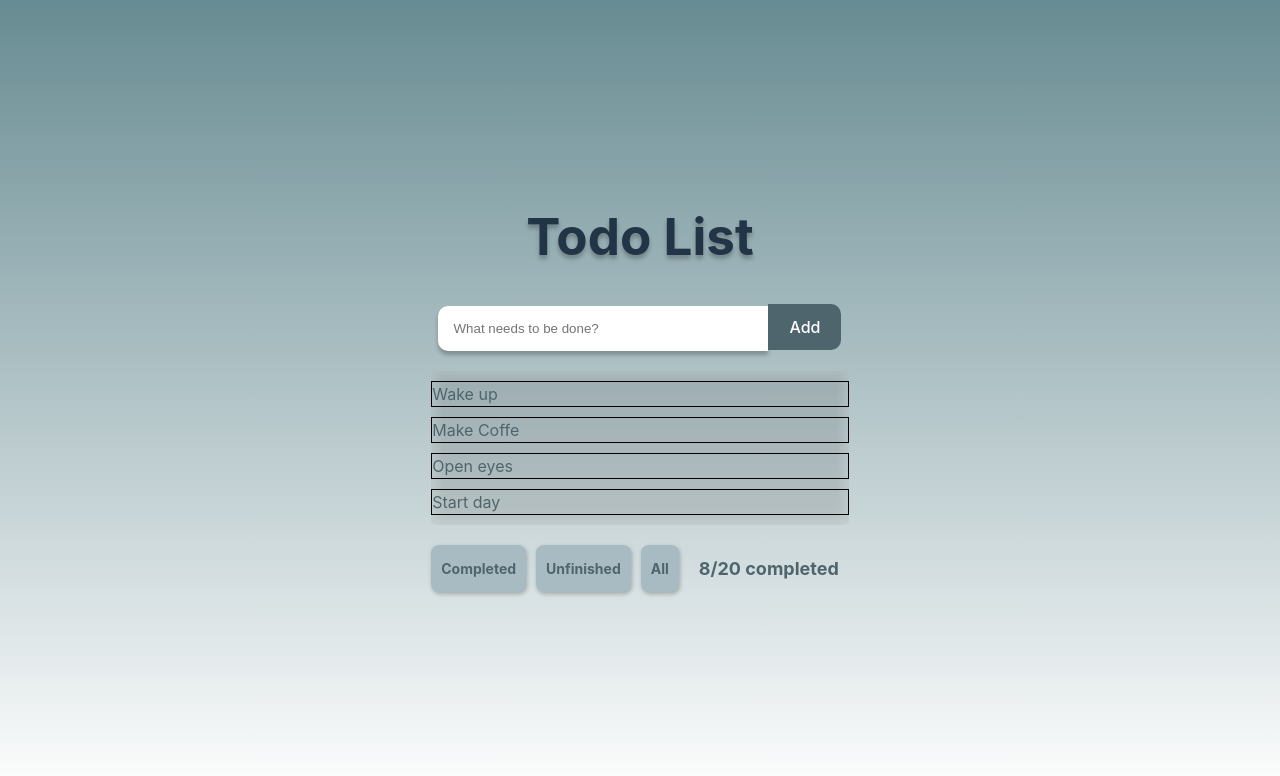
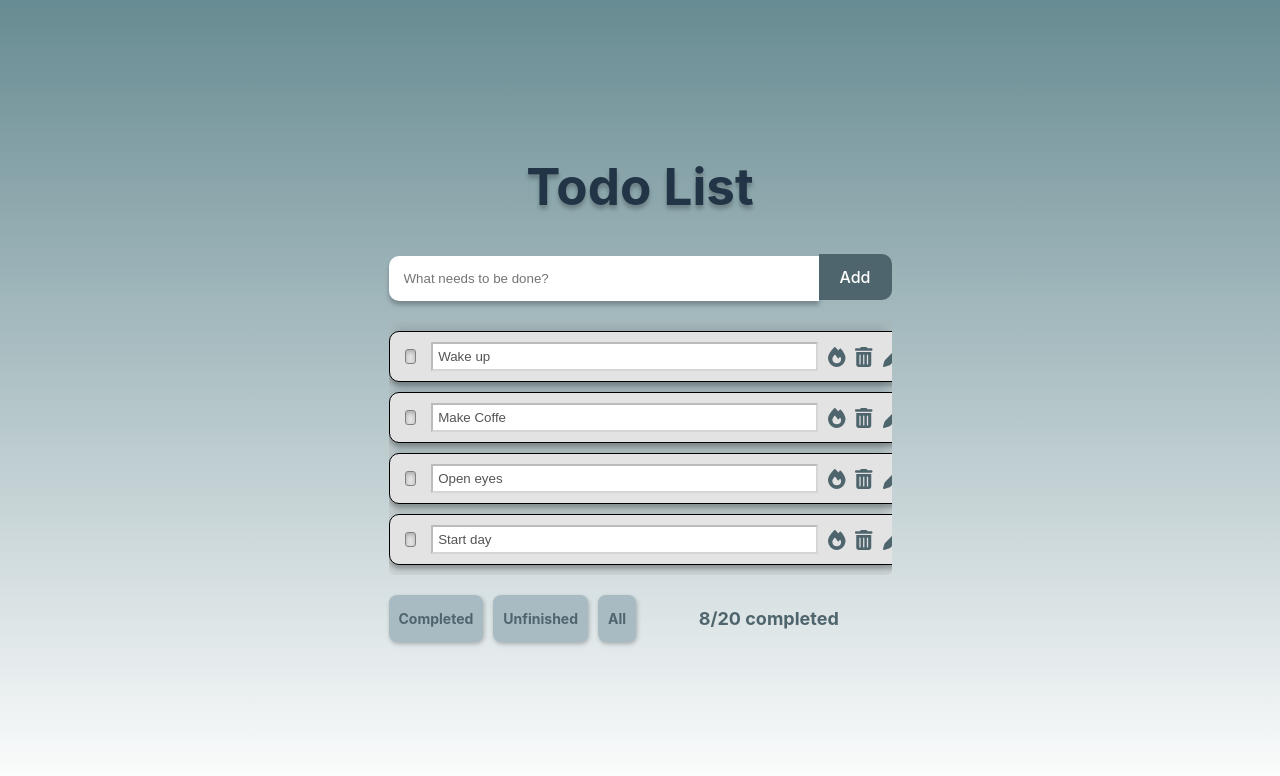
Before and after one commit to LillaBlond/Todo-list, a React (Vite) app: page / in a window 1280 px wide. Shown: the top 776 px of the page. Built offline with nearby package versions, Linux system fonts and the light colour scheme.

Commit message:
Can add tasks with listItem component

```diff
--- a/package.json
+++ b/package.json
@@ -10,6 +10,9 @@
     "preview": "vite preview"
   },
   "dependencies": {
+    "@fortawesome/fontawesome-svg-core": "^6.7.2",
+    "@fortawesome/free-solid-svg-icons": "^6.7.2",
+    "@fortawesome/react-fontawesome": "^0.2.2",
     "react": "^18.3.1",
     "react-dom": "^18.3.1"
   },
--- a/src/App.tsx
+++ b/src/App.tsx
@@ -4,6 +4,7 @@ import { AddTask } from "./components/AddTask";
 import { ShowTaskList } from "./components/ShowTaskList";
 import { FilterTaskList } from "./components/FilterTaskList";
 import { useState } from "react";
+import { Task } from "./components/TaskItem";
 
 function App() {
   const everyDayItems = ["Wake up", "Make Coffe", "Open eyes", "Start day"];
--- a/src/CSS/AddTask.css
+++ b/src/CSS/AddTask.css
@@ -3,7 +3,7 @@
 }
 
 #addTask-wrapper input{
-    min-width: 300px;
+    min-width: 400px;
     background-color: white;
     color: var(--charcoal);
     padding: 15px;
--- a/src/CSS/Global.css
+++ b/src/CSS/Global.css
@@ -4,6 +4,7 @@
 }
 :root{
     --background: linear-gradient(#678B92, white);
+    --lightGrey: #E3E3E3;
     --slategrey: #4F656D;
     --lightBlue: #A8BBC2;
     --mediumBlue: #70919d;
--- a/src/CSS/ShowTaskList.css
+++ b/src/CSS/ShowTaskList.css
@@ -1,6 +1,7 @@
 
 
 #task-list{
+    width: 100%;
     max-height: calc(100vh - 400px);
     margin: 20px 0;
     color: var(--slategrey);
--- /dev/null
+++ b/src/CSS/TaskItem.css
@@ -0,0 +1,87 @@
+
+
+
+.taskItem{
+    width: 100%;
+    display: flex;
+    justify-content: space-between;
+    align-items: center;
+    background: var(--lightGrey);
+    border-radius: 10px;
+    gap: 10px;
+    padding: 10px;
+    box-shadow: 0 4px 4px rgba(0, 0, 0, 0.25);
+}
+
+.taskItem .icon{
+    color: var(--slategrey);
+    font-size: 20px;
+}
+
+.taskItem .icon:hover{
+    cursor: pointer;
+    color: var(--mediumBlue);
+    font-size: 20px;
+}
+
+.taskItem .icon:active{
+    cursor: pointer;
+    color: var(--darkBlue);
+    font-size: 20px;
+}
+
+
+.taskItem input[type=text]{
+    width: 100%;
+    background-color: white;
+    padding: 5px;
+}
+
+.taskItem input[type=checkbox]{
+    margin: 5px;
+    width: 10px;
+    height: 10px;
+}
+.taskItem input[type=checkbox]{
+    -webkit-appearance: none; /* For Safari */
+    -moz-appearance: none; /* For older Firefox */
+    appearance: none;
+    position: relative;
+    width: 15px;
+    height: 15px;
+    cursor: pointer;
+    border: 1px solid grey;
+    border-radius: 3px;
+    margin-right: 5px;
+    box-shadow: 0 2px 4px 0 inset rgba(0,0,0,0.25);
+    background-color: var(--soft-white);
+  }
+
+  .taskItem input[type="checkbox"]:hover {
+    background-color: var(--grey-grad2);
+  }
+
+  /* Checked state */
+  .taskItem input[type="checkbox"]:checked {
+    background-color: white;
+  }
+
+  .taskItem input[type="checkbox"]:checked:hover {
+    background-color: var(--lightBlue);
+  }
+
+  .taskItem  input[type="checkbox"]:checked::after {
+    content: '';
+    position: absolute;
+    top: -10px;
+    left: 0px;
+    width: 10px;
+    height: 20px;
+    border: solid var(--darkBlue);
+    border-width: 0 4px 4px 0;
+    transform: rotate(35deg);
+  }
+
+  .taskItem.done{
+    opacity: 0.8;
+  }
--- a/src/components/ShowTaskList.tsx
+++ b/src/components/ShowTaskList.tsx
@@ -1,5 +1,6 @@
 import "../css/Global.css";
 import "../css/ShowTaskList.css";
+import { TaskItem } from "./TaskItem";
 
 
 interface IShowTaskListProps{
@@ -10,8 +11,10 @@ interface IShowTaskListProps{
 export function ShowTaskList({taskList}: IShowTaskListProps){
 
     function showTaskItems(){
-        const listOfTasks = taskList.map((task: string) => {
-            return <li>{task}</li>
+        const listOfTasks = taskList.map((task, i) => {
+
+            return <TaskItem id={i} content={task}></TaskItem>
+           /*  <li>{task}</li> */
         });
 
         return listOfTasks;
--- /dev/null
+++ b/src/components/TaskItem.tsx
@@ -0,0 +1,30 @@
+import "../css/Global.css";
+import "../css/TaskItem.css";
+import { FontAwesomeIcon } from "@fortawesome/react-fontawesome";
+import { faTrashCan, faPen, faFire} from "@fortawesome/free-solid-svg-icons"
+import { useState } from "react";
+
+interface ITaskItemProps{
+    id: number;
+    content: string;
+}
+
+
+export function TaskItem({id, content}: ITaskItemProps){
+
+    const [isDone, setIsDone] = useState<boolean>(false);
+
+    function changeStatus(){
+        isDone ? setIsDone(false) : setIsDone(true);
+    }
+    console.log(isDone);
+
+    return <li className="taskItem">
+        <input type="checkbox" name="checkbox" onClick={changeStatus}/>
+        <input type="text" value={content} disabled/>
+        <FontAwesomeIcon className="icon" icon={faFire} />
+        <FontAwesomeIcon className="icon" icon={faTrashCan} />
+        <FontAwesomeIcon className="icon" icon={faPen} />
+
+    </li>
+}
```
Also changed, not shown: 1 other file (tests, documents, lock files or other folders).
